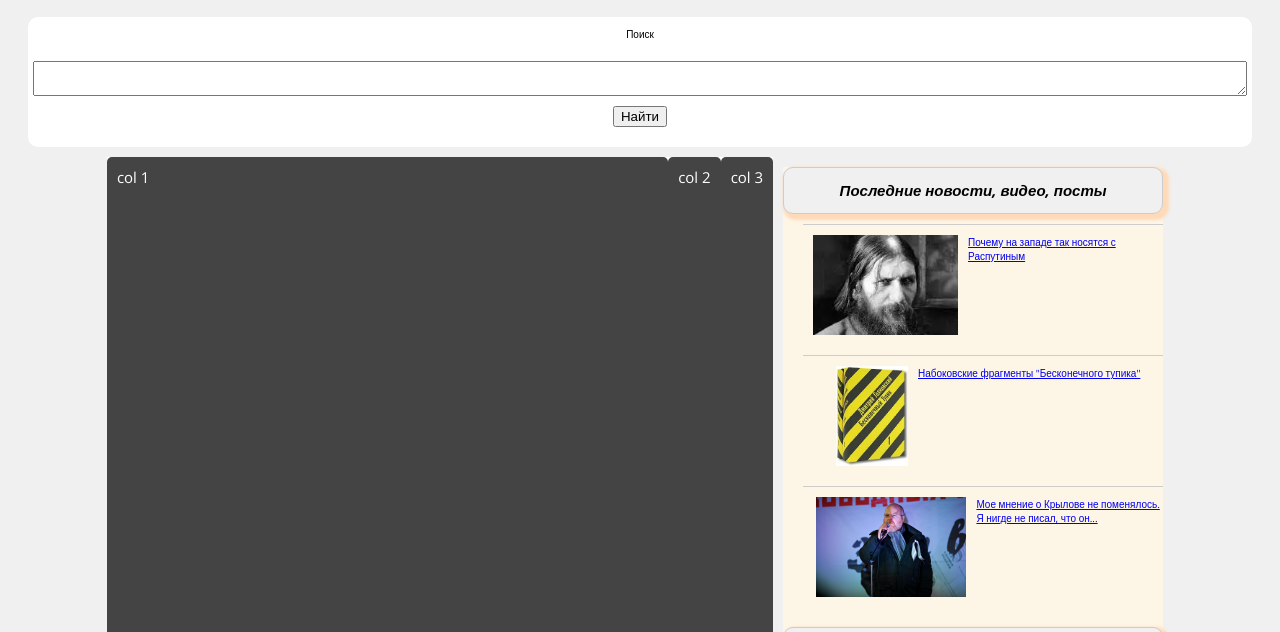
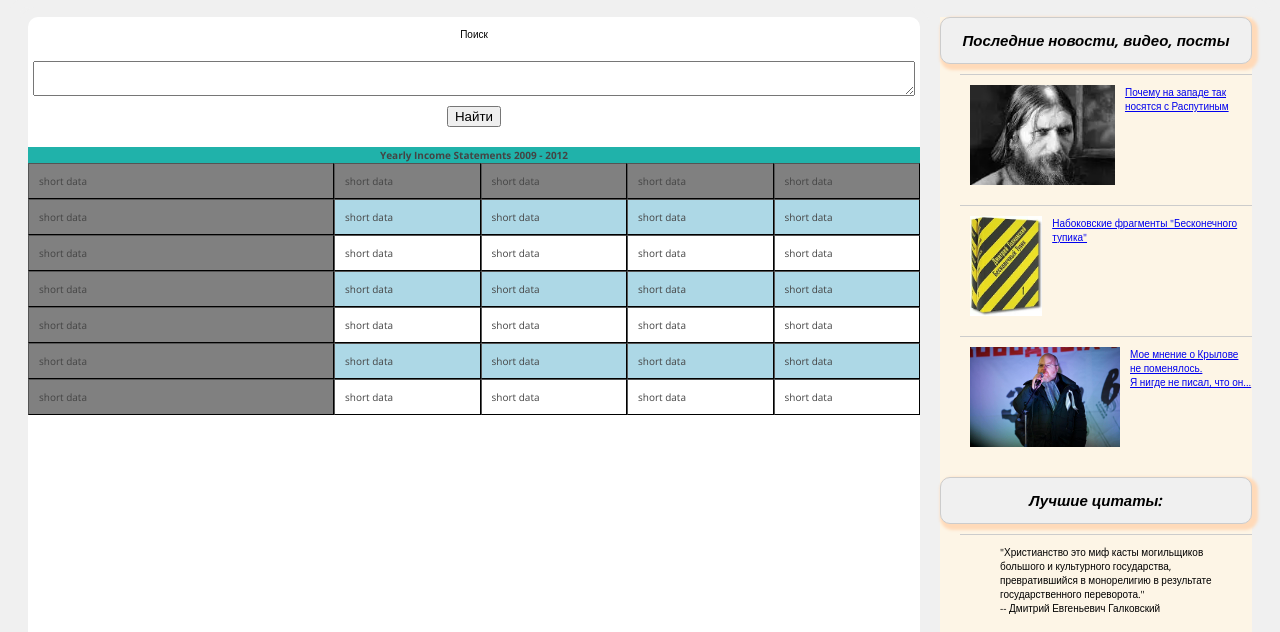
Before and after one commit to TurnTheSlayerXD/web, a plain HTML site: page index.html in a window 1280 px wide. Shown: the part 139-771 px from the top of the page. Drawn offline with nearby package versions, Linux system fonts and the light colour scheme; grey boxes are pictures that could not be loaded; a web font is replaced by a local one.

Commit message:
grid table done

```diff
--- a/css/styles.css
+++ b/css/styles.css
@@ -390,80 +390,51 @@ span.aside_news_comment {
     padding-top: 10px;
 }
 
-.grid_table {
+
+
+
+.wrapper {
+
+
+
     display: grid;
-    border: solid 0.5px #000;
-    grid-auto-flow: row;
+    grid-template-rows: repeat(2, auto);
+    grid-template-columns: repeat(1, auto);
 
+    background-color: #fff;
+    color: #444;
+}
+
+thead{
+    background-color: lightseagreen;
+    display: grid;
+}
+
+thead tr{
+    display: grid;
 }
 
 
-
-.grid_table_header {
-    border: solid 1px #000;
-    font-family: "Times New Roman", serif;
-    grid-column: 1/5;
-    text-align: center;
-    opacity: 0.5;
-    background-color: #a8c7fa;
-
-    padding-top: 3px;
-    padding-bottom: 3px;
-
+.row {
+    display: grid;
+    grid-column: 0 / 1;
+    grid-template-columns: 0.5fr repeat(4, auto);
 }
 
-.grid_column_name {
-    padding-top: 5px;
-    padding-bottom: 5px;
-    padding-left: 5px;
+.wrapper .row:nth-child(2n){
+    background-color: lightblue;
+}
 
-    font-family: "Times New Roman", serif;
-    border: solid 0.5px #000;
+.box {
+    border: 1px outset black;
+    padding: 10px;
+}
+
+.wrapper .row:nth-child(1){
+    background-color: gray;
 }
 
 
-.grid_row_name {
-    padding-top: 5px;
-    padding-bottom: 5px;
-    padding-left: 5px;
-    font-family: "Times New Roman", serif;
-    border: solid 0.5px #000;
-    background-color: lightgray;
+.row .box:nth-child(1){
+    background-color: gray;
 }
-
-
-
-.grid_row_data {
-    border: solid 0.5px #000;
-    text-align: right;
-    padding-top: 3px;
-    padding-right: 5px;
-}
-
-.grid_row {
-    display: grid;
-    grid-auto-flow: column;
-}
-
-.grid_row:nth-child(even) {
-    background-color: yellowgreen;
-}
-
-.wrapper {
-    display: grid;
-    grid-template-columns: repeat(3, auto);
-    background-color: #fff;
-    color: #444;
-    max-width: 800px;
-}
-
-.box {
-    background-color: #444;
-    color: #fff;
-    border-radius: 5px;
-    padding: 10px;
-    font-size: 150%;
-}
-.row {
-    display: contents;
-}
--- a/index.html
+++ b/index.html
@@ -62,28 +62,70 @@
                     </textarea>
                 <input placeholder="Поиск по ключевым словам" type="submit" value="Найти">
             </form>
-
-
-        </div>
-        <div class="wrapper">
-            <div class="box a">col 1</div>
-            <div class="box b">col 2</div>
-            <div class="box c">col 3</div>
-
+            <table class="wrapper">
+                <thead>
+                <tr>
+                    <th class=table_header>
+                        Yearly Income Statements 2009 - 2012
+                    </th>
+                </tr>
+                </thead>
+                <tbody>
+                <!-- Table Row -->
+                <tr class="row">
+                    <td class="box">short data</td>
+                    <td class="box">short data</td>
+                    <td class="box">short data</td>
+                    <td class="box">short data</td>
+                    <td class="box">short data</td>
+                </tr>
                 <!-- Table Row -->
                 <tr class="row">
                     <td class="box d">short data</td>
-                <td class="box e">a really long piece of dataa really long piece of data</td>
+                    <td class="box e">short data</td>
                     <td class="box f">short data</td>
+                    <td class="box">short data</td>
+                    <td class="box">short data</td>
                 </tr>
-
-            <!-- Table Row -->
                 <tr class="row">
                     <td class="box d">short data</td>
-                <td class="box e">a really long piece of data</td>
+                    <td class="box e">short data</td>
                     <td class="box f">short data</td>
+                    <td class="box">short data</td>
+                    <td class="box">short data</td>
                 </tr>
+                <tr class="row">
+                    <td class="box d">short data</td>
+                    <td class="box e">short data</td>
+                    <td class="box f">short data</td>
+                    <td class="box">short data</td>
+                    <td class="box">short data</td>
+                </tr>
+                <tr class="row">
+                    <td class="box d">short data</td>
+                    <td class="box e">short data</td>
+                    <td class="box f">short data</td>
+                    <td class="box">short data</td>
+                    <td class="box">short data</td>
+                </tr>
+                <tr class="row">
+                    <td class="box d">short data</td>
+                    <td class="box e">short data</td>
+                    <td class="box f">short data</td>
+                    <td class="box">short data</td>
+                    <td class="box">short data</td>
+                </tr>
+                <tr class="row">
+                    <td class="box d">short data</td>
+                    <td class="box e">short data</td>
+                    <td class="box f">short data</td>
+                    <td class="box">short data</td>
+                    <td class="box">short data</td>
+                </tr>
+                </tbody>
+            </table>
         </div>
+
 
         <aside class="main_aside_group">
             <section class="aside_news_section">
```
Lines whose indentation alone changed are shown as unchanged.
